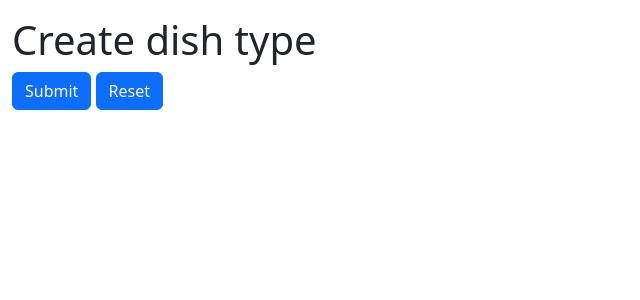
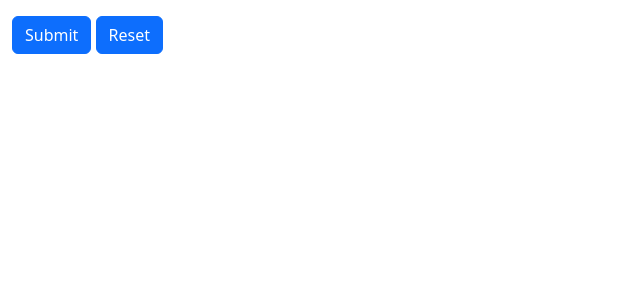
Before and after one commit to bknyrik/restaurant-kitchen-service, a Python web app: template app/templates/kitchen/dish_type_form.html in a window 1280 px wide. Shown: the part 66-366 px from the top of the page, without its empty margins (0-640 px from the left). Run offline with Jinja, Linux system fonts and the light colour scheme; the template is opened without the code that fills it, so the values that code supplies are empty.

Commit message:
Remove heading one in create_update_form.html

```diff
--- a/app/templates/includes/create_update_form.html
+++ b/app/templates/includes/create_update_form.html
@@ -1,4 +1,3 @@
-<h1>{{ create_or_update() }} {{ object_type }}</h1>
 <form action="#" method="post" novalidate>
   <input type="hidden" name="csrf_token" value="{{ csrf_token() }}"/>
   {% for field in form._fields.values() %}
```
